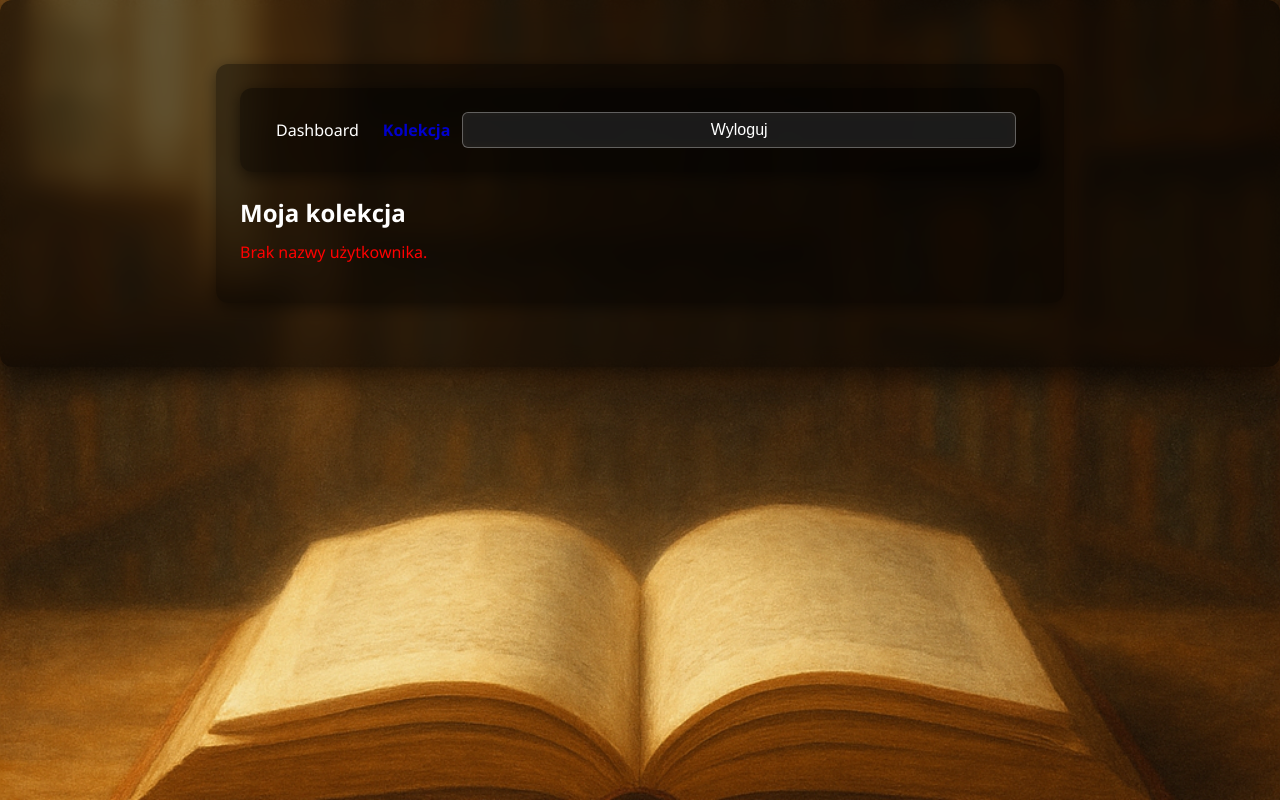
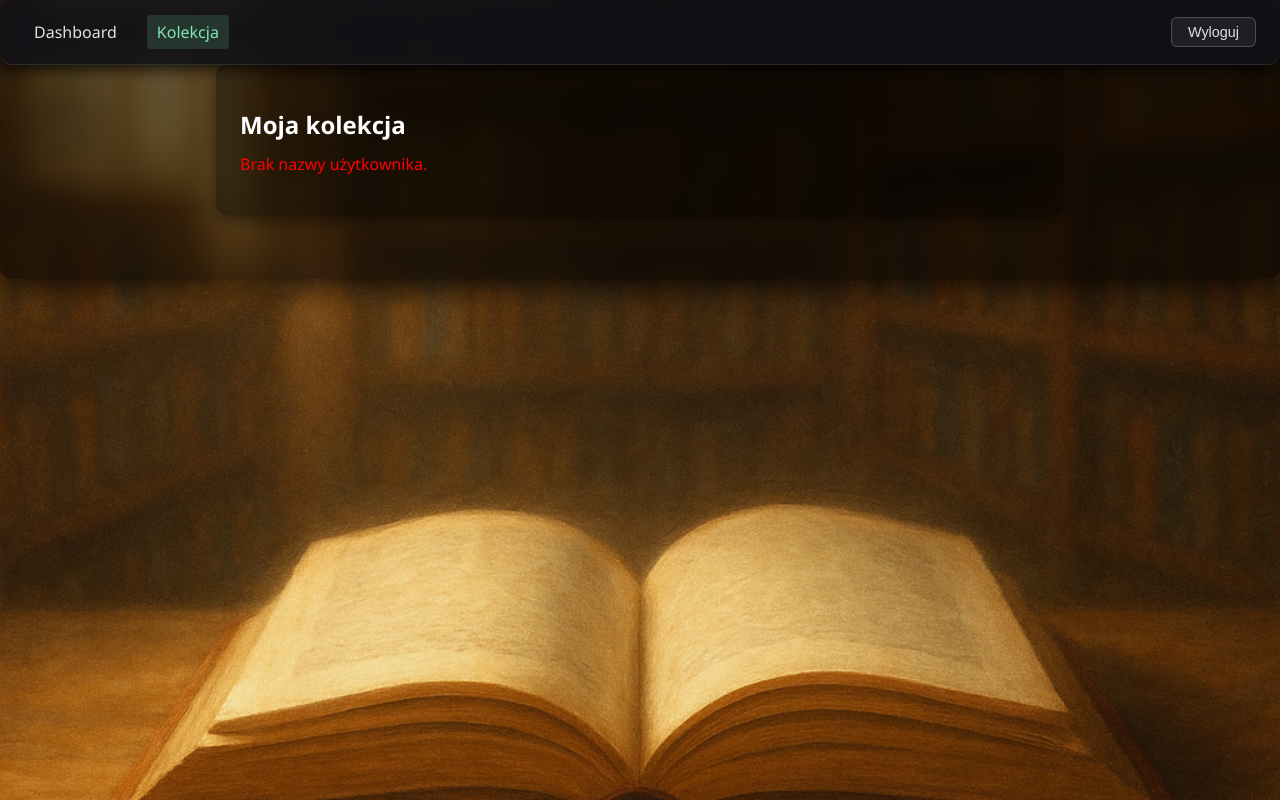
Before and after one commit to Rydzanicz/BookingBook, a React (Create React App) app in the folder book-app-frontend/: page /collection in a window 1280 px wide. Built offline with nearby package versions, Linux system fonts and the light colour scheme; the HTML template or start-up script is replaced by a standard one.

Commit message:
Refactored CSS for improved and updated Header

```diff
--- a/book-app-frontend/src/components/Header.tsx
+++ b/book-app-frontend/src/components/Header.tsx
@@ -1,41 +1,33 @@
 import React from 'react';
-import { NavLink, useNavigate } from 'react-router-dom';
+import {NavLink, useNavigate} from 'react-router-dom';
 import '../index.css';
 
 const Header: React.FC = () => {
     const navigate = useNavigate();
 
     const handleLogout = () => {
-        localStorage.removeItem('authToken');
-        localStorage.removeItem('tokenType');
-        localStorage.removeItem('userId');
-        localStorage.removeItem('username');
-        localStorage.removeItem('email');
+        ['authToken', 'tokenType', 'userId', 'username', 'email']
+            .forEach(key => localStorage.removeItem(key));
         navigate('/login');
     };
 
-    const linkStyle = ({ isActive }: { isActive: boolean }) => ({
-        color: isActive ? '#00c' : '#fff',
-        textDecoration: 'none',
-        margin: '0 12px',
-        fontWeight: isActive ? 'bold' : 'normal'
-    });
-
     return (
-        <header
-            className="vista-card"
-            style={{
-                display: 'flex',
-                alignItems: 'center',
-                justifyContent: 'space-between',
-                marginBottom: 24
-            }}
-        >
-            <nav style={{ display: 'flex', alignItems: 'center' }}>
-                <NavLink to="/dashboard" style={linkStyle}>
+        <header className="vista-header">
+            <nav className="vista-nav">
+                <NavLink
+                    to="/dashboard"
+                    className={({isActive}) =>
+                        `vista-link${isActive ? ' active' : ''}`
+                    }
+                >
                     Dashboard
                 </NavLink>
-                <NavLink to="/collection" style={linkStyle}>
+                <NavLink
+                    to="/collection"
+                    className={({isActive}) =>
+                        `vista-link${isActive ? ' active' : ''}`
+                    }
+                >
                     Kolekcja
                 </NavLink>
             </nav>
--- a/book-app-frontend/src/index.css
+++ b/book-app-frontend/src/index.css
@@ -1,4 +1,3 @@
-/* globalne ustawienia, ciemne tło */
 html, body, #root {
   height: 100%;
   margin: 0;
@@ -14,7 +13,6 @@ body {
   color: #e0e0e0;
 }
 
-/* przezroczyste okna i karty w ciemnym stylu */
 .vista-window {
   background: rgba(0, 0, 0, 0.6);
   backdrop-filter: blur(10px);
@@ -31,7 +29,6 @@ body {
   box-shadow: 0 4px 16px rgba(0, 0, 0, 0.5);
 }
 
-/* formularze i przyciski */
 .vista-input {
   background: rgba(255, 255, 255, 0.1);
   border: 1px solid rgba(255, 255, 255, 0.2);
@@ -52,7 +49,7 @@ body {
   padding: 8px 16px;
   cursor: pointer;
   font-size: 16px;
-  width: 95%;
+  max-width: 146px;
   transition: background 0.3s;
 }
 
@@ -65,7 +62,6 @@ body {
   background: rgba(255, 255, 255, 0.2);
 }
 
-/* tabela z ciemnym stylem i rozwijanymi wierszami */
 .vista-table-container {
   max-height: 60vh;
   overflow-y: auto;
@@ -96,7 +92,6 @@ body {
   color: #e0e0e0;
 }
 
-/* naprzemienne tło wierszy */
 .vista-table tbody tr:nth-child(even) {
   background: rgba(255, 255, 255, 0.05);
 }
@@ -105,31 +100,26 @@ body {
   background: rgba(0, 0, 0, 0.3);
 }
 
-/* efekt hover */
 .vista-table tbody tr:hover {
   background: rgba(255, 255, 255, 0.1);
   cursor: pointer;
 }
 
-/* wiersz rozwijany - domyślnie ukryty */
 .vista-table .expandable {
   display: none;
 }
 
-/* gdy wiersz ma klasę .expanded, pokazujemy kolejny wiersz */
 .vista-table tbody tr.expanded + tr.expandable {
   display: table-row;
   background: rgba(0, 0, 0, 0.5);
 }
 
-/* komórki w rozwiniętym wierszu */
 .vista-table tbody tr.expandable td {
   padding: 16px;
   font-style: italic;
   color: #ccc;
 }
 
-/* pasek przewijania w ciemnych kolorach */
 .vista-table-container::-webkit-scrollbar {
   width: 8px;
 }
@@ -147,3 +137,72 @@ body {
 .vista-table-container::-webkit-scrollbar-thumb:hover {
   background: rgba(255, 255, 255, 0.3);
 }
+
+:root {
+  --vista-header-bg: rgba(18, 18, 24, 0.85);
+  --vista-header-blur: 16px;
+  --vista-header-shadow: 0 4px 16px rgba(0, 0, 0, 0.8);
+  --vista-header-border: 1px solid rgba(255, 255, 255, 0.1);
+  --vista-header-radius: 0 0 12px 12px;
+  --vista-link-color: #e0e0e0;
+  --vista-link-active: #80E6B3;
+  --vista-link-active-bg: rgba(128, 230, 179, 0.15);
+  --vista-link-hover-bg: rgba(255, 255, 255, 0.08);
+  --vista-btn-bg: rgba(34, 34, 40, 0.8);
+  --vista-btn-hover-bg: rgba(48, 48, 60, 0.9);
+  --vista-btn-border: 1px solid rgba(255, 255, 255, 0.2);
+  --vista-btn-shadow: 0 0 8px rgba(128, 230, 179, 0.4);
+}
+
+.vista-header {
+  position: fixed;
+  top: 0; left: 0; right: 0;
+  height: 64px;
+  display: flex;
+  align-items: center;
+  justify-content: space-between;
+  padding: 0 24px;
+  background: var(--vista-header-bg);
+  backdrop-filter: blur(var(--vista-header-blur));
+  -webkit-backdrop-filter: blur(var(--vista-header-blur));
+  border-bottom: var(--vista-header-border);
+  box-shadow: var(--vista-header-shadow);
+  border-radius: var(--vista-header-radius);
+  z-index: 1000;
+}
+
+.vista-nav {
+  display: flex;
+  gap: 20px;
+}
+
+.vista-link {
+  color: var(--vista-link-color);
+  text-decoration: none;
+  font-size: 1rem;
+  padding: 6px 10px;
+  border-radius: 4px;
+  transition: background 0.2s, color 0.2s;
+}
+.vista-link:hover {
+  background: var(--vista-link-hover-bg);
+}
+.vista-link.active {
+  color: var(--vista-link-active);
+  background: var(--vista-link-active-bg);
+}
+
+.vista-button {
+  background: var(--vista-btn-bg);
+  border: var(--vista-btn-border);
+  border-radius: 6px;
+  padding: 6px 16px;
+  color: #e0e0e0;
+  font-size: 0.9rem;
+  cursor: pointer;
+  transition: background 0.2s, box-shadow 0.2s;
+}
+.vista-button:hover {
+  background: var(--vista-btn-hover-bg);
+  box-shadow: var(--vista-btn-shadow);
+}
--- a/book-app-frontend/src/pages/CollectionPage.tsx
+++ b/book-app-frontend/src/pages/CollectionPage.tsx
@@ -45,8 +45,9 @@ const CollectionPage: React.FC = () => {
     }, [username]);
 
     return (
+        <>
+            <Header/>
             <div className="vista-card" style={{maxWidth: 800, margin: '40px auto', padding: 24}}>
-            <Header/>
                 <h2 style={{color: '#fff', marginBottom: 12}}>Moja kolekcja</h2>
 
                 {error && <div style={{color: 'red', marginBottom: 16}}>{error}</div>}
@@ -61,6 +62,7 @@ const CollectionPage: React.FC = () => {
                     onRefresh={fetchCollectionData}
                 />
             </div>
+        </>
     );
 };
 
--- a/book-app-frontend/src/pages/DashboardPage.tsx
+++ b/book-app-frontend/src/pages/DashboardPage.tsx
@@ -4,6 +4,8 @@ import BookSearch from '../components/BookSearch';
 
 const DashboardPage: React.FC = () => {
     return (
+        <>
+            <Header/>
             <div
                 className="vista-card"
                 style={{
@@ -15,12 +17,12 @@ const DashboardPage: React.FC = () => {
                     gap: 24
                 }}
             >
-            <Header/>
                 <section>
                     <h2 style={{color: '#fff', marginBottom: 12}}>Wyszukaj książki</h2>
                     <BookSearch/>
                 </section>
             </div>
+        </>
     );
 };
 
```
Also changed, not shown: 1 other file (tests, documents, lock files or other folders). Lines whose indentation alone changed are shown as unchanged.
